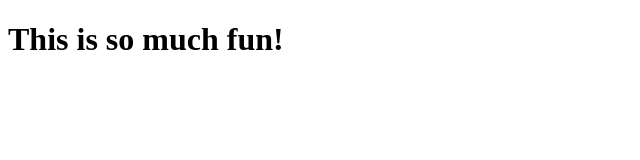
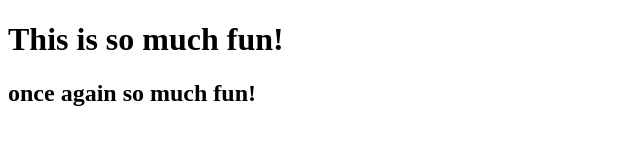
Before and after one commit to jbersinic/testrepository, a plain HTML site: page index.html in a window 1280 px wide. Shown: the whole page, without its empty margins (0-640 px from the left). Drawn offline with Linux system fonts and the light colour scheme.

Commit message:
Added h2

```diff
--- a/index.html
+++ b/index.html
@@ -8,5 +8,6 @@
 </head>
 <body>
 <h1>This is so much fun!</h1>
+<h2>once again so much fun!</h2>
 </body>
 </html>
```
